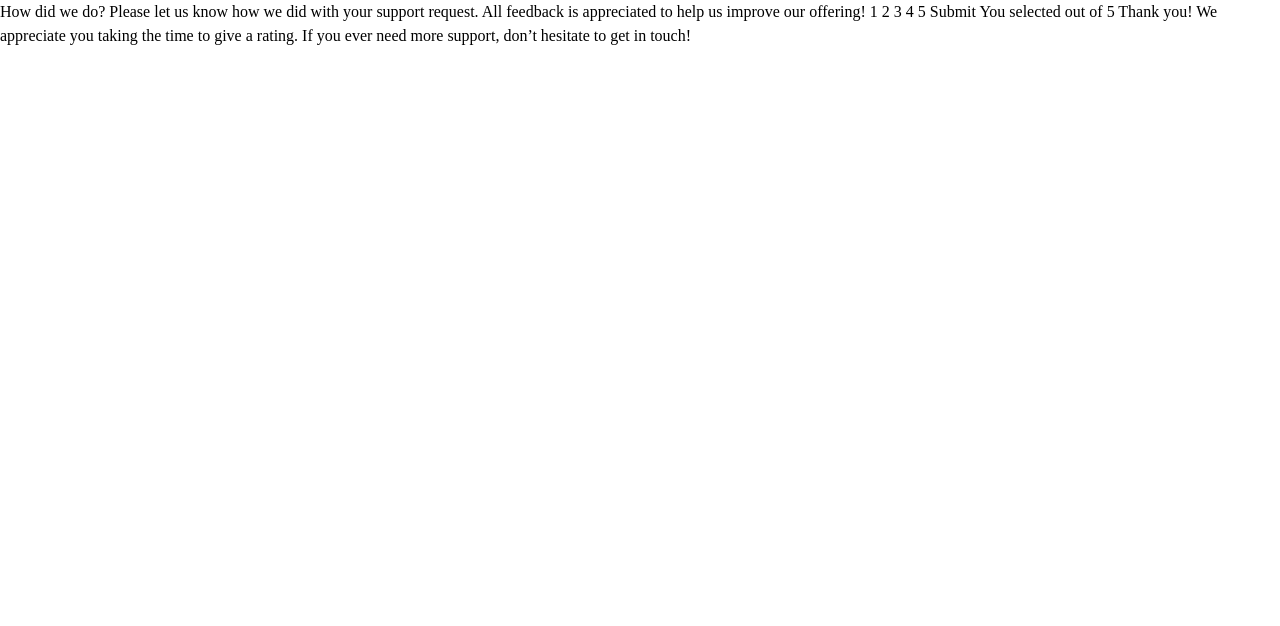
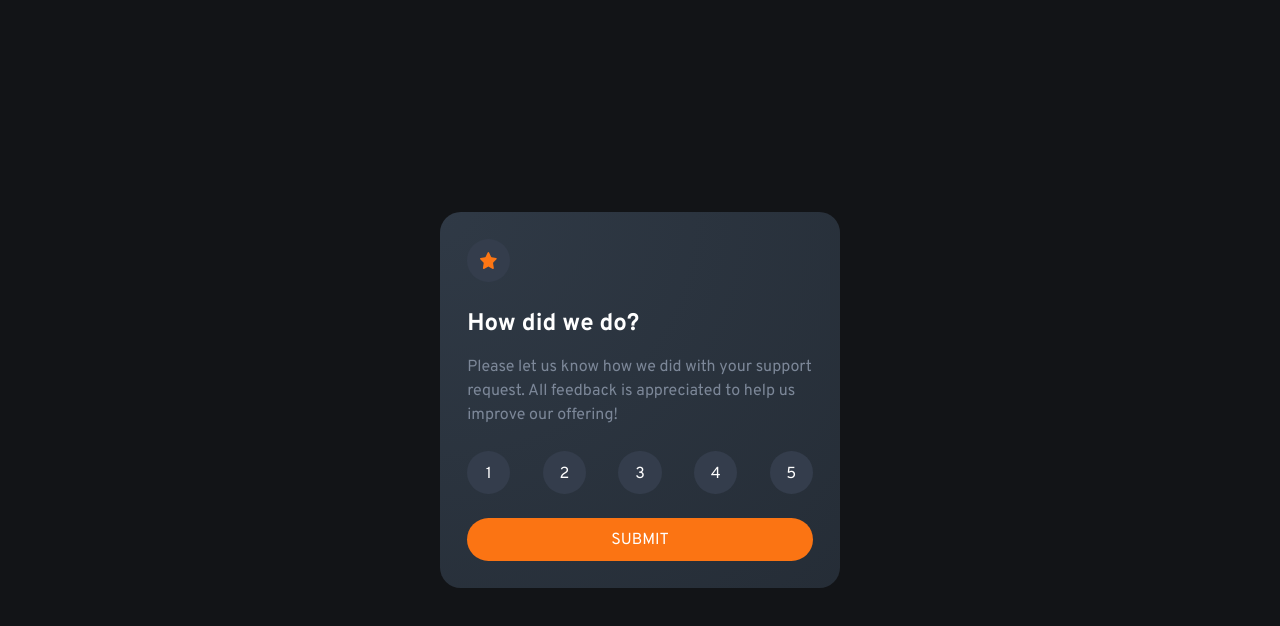
Before and after one commit to DawidOlszewski/Interactive-rating-component, a website: page src/index.html in a window 1280 px wide. Drawn offline with nearby package versions, Linux system fonts and the light colour scheme; files that its build step writes are made by us from their sources.

Commit message:
basic layout

```diff
--- a/package.json
+++ b/package.json
@@ -6,10 +6,10 @@
     "author": "5t3ph",
     "scripts": {
       "build:sass": "sass  --no-source-map src/sass:public/css",
-      "copy:assets": "copyfiles -u 1 ./src/assests/**/* public",
+      "copy:assets": "copyfiles -u 1 ./src/assests/* public",
       "copy:html": "copyfiles -u 1 ./src/*.html public",
       "copy": "npm-run-all --parallel copy:*",
-      "watch:assets": "onchange \"src/assests/**/*l\" -- npm run copy:html",
+      "watch:assets": "onchange \"src/assests/*\" -- npm run copy:html",
       "watch:html": "onchange \"src/*.html\" -- npm run copy:html",
       "watch:sass": "sass  --no-source-map --watch src/sass:public/css",
       "watch": "npm-run-all --parallel watch:*",
--- a/src/index.html
+++ b/src/index.html
@@ -5,33 +5,61 @@
   <meta name="viewport" content="width=device-width, initial-scale=1.0"> <!-- displays site properly based on user's device -->
 
   <link rel="icon" type="image/png" sizes="32x32" href="./images/favicon-32x32.png">
-  <link rel="stylesheet" href="css/style.css">
+  <link rel="stylesheet" href="css/main.css">
 
   <title>Frontend Mentor | Interactive rating component</title>
 </head>
 <body>
 
   <!-- Rating state start -->
+  <section>
+    <div class="star-container">
+      <img src="assets/icon-star.svg" alt="star">
+    </div>
 
-  How did we do?
+    <h1>
+      How did we do?
+    </h1>
+    <p>
+      Please let us know how we did with your support request. All feedback is appreciated
+      to help us improve our offering!
+    </p>
+    <form class="rating-form">
+      <label class="rating-label">1
+        <input type="radio" id="1" name="rating" checked="checked">
+      </label>
 
-  Please let us know how we did with your support request. All feedback is appreciated
-  to help us improve our offering!
+      <label class="rating-label">2
+        <input type="radio" id="2" name="rating">
+      </label>
 
-  1 2 3 4 5
+      <label class="rating-label">3
+        <input type="radio" id="3" name="rating">
+      </label>
 
-  Submit
+      <label class="rating-label">4
+        <input type="radio" id="4" name="rating">
+      </label>
+
+      <label class="rating-label">5
+        <input type="radio" id="5" name="rating">
+      </label>
+    </form>
+    <input class="submit-btn" type="button" value="submit">
+  </section>
+
+
 
   <!-- Rating state end -->
 
   <!-- Thank you state start -->
 
-  You selected <!-- Add rating here --> out of 5
+  <!-- You selected  Add rating here out of 5 -->
 
-  Thank you!
+  <!-- Thank you! -->
 
-  We appreciate you taking the time to give a rating. If you ever need more support,
-  don’t hesitate to get in touch!
+  <!-- We appreciate you taking the time to give a rating. If you ever need more support,  -->
+  <!-- don’t hesitate to get in touch! -->
 
   <!-- Thank you state end -->
 </body>
--- /dev/null
+++ b/src/sass/base/_base.scss
@@ -0,0 +1,4 @@
+body, p, input {
+    color: var(--clr-neutral-100);
+    font-family: var(--ff-primary);
+}
--- a/src/sass/base/_root.scss
+++ b/src/sass/base/_root.scss
@@ -1,12 +1,15 @@
 :root{
-
     --clr-primary: hsl(25, 97%, 53%);
     --clr-neutral-100: hsl(0, 0%, 100%);
     --clr-neutral-200: hsl(216, 12%, 54%);
-    --clr-neutral-500: hsl(213, 19%, 18%);
+    --clr-neutral-300: hsl(216, 19%, 25%);
+    --clr-neutral-500: hsl(213, 19%, 23%);
     --clr-neutral-700: hsl(213, 19%, 18%);
     --clr-neutral-900: hsl(216, 12%, 8%);
-    --ff-primary: font-family: 'Overpass', sans-serif;
+    --ff-primary: 'Overpass', sans-serif;
     --fs: 2rem;
 
+    --padding: clamp(1.3rem, 5%, 1.7rem);
+    --btns-size: 2.7rem;
+
 }
--- /dev/null
+++ b/src/sass/components/_rating.scss
@@ -0,0 +1,30 @@
+.rating-form{
+    margin: 1.5rem 0;
+
+    display: flex;
+    justify-content: space-between;
+}
+
+.rating-label{
+    width: var(--btns-size);
+    height: var(--btns-size);
+    border-radius: 50%;
+    background-color: var(--clr-neutral-300);
+    padding-top: 0.2rem;
+    cursor: pointer;
+
+    display: flex;
+    align-items: center;
+    justify-content: center;
+
+
+    & input[type="radio"]{
+        display: none;
+    }
+
+    &:hover{
+        background-color: var(--clr-primary);
+    }
+
+
+}
--- /dev/null
+++ b/src/sass/components/_star.scss
@@ -0,0 +1,16 @@
+.star-container{
+    width: var(--btns-size);
+    height: var(--btns-size);
+
+    display: flex;
+    align-items: center;
+    justify-content: center;
+
+    background-color: var(--clr-neutral-300);
+    border-radius: 50%;
+    // background-color: red;
+    & img{
+        width: 40%;
+        height: 40%;
+    }
+}
--- /dev/null
+++ b/src/sass/components/_submit-button.scss
@@ -0,0 +1,16 @@
+.submit-btn{
+    width: 100%;
+    height: var(--btns-size);
+
+    border-radius: var(--btns-size);
+    border: none;
+
+    background-color: var(--clr-primary);
+    text-transform: uppercase;
+    cursor: pointer;
+
+    &:hover{
+        background-color: var(--clr-neutral-100);
+        color: var(--clr-primary)
+    }
+}
--- a/src/sass/main.scss
+++ b/src/sass/main.scss
@@ -1,3 +1,10 @@
 @import 'base/reset';
 @import 'base/font';
-@import 'base/root'
+@import 'base/root';
+@import 'base/base';
+
+@import 'components/rating';
+@import 'components/submit-button';
+@import 'components/star';
+
+@import 'pages/index';
--- /dev/null
+++ b/src/sass/pages/_index.scss
@@ -0,0 +1,23 @@
+body {
+    display: flex;
+    align-items: center;
+    justify-content: center;
+    background-color: var(--clr-neutral-900);
+}
+
+section{
+    width: clamp(18rem, 40vw , 25rem);
+    padding: var(--padding);
+
+    border-radius: var(--padding);
+
+    background: radial-gradient(at left top, var(--clr-neutral-500), var(--clr-neutral-700));
+
+    h1{
+        margin: 1.5rem 0 0.8rem 0;
+    }
+
+    p {
+        color: var(--clr-neutral-200)
+    }
+}
```
